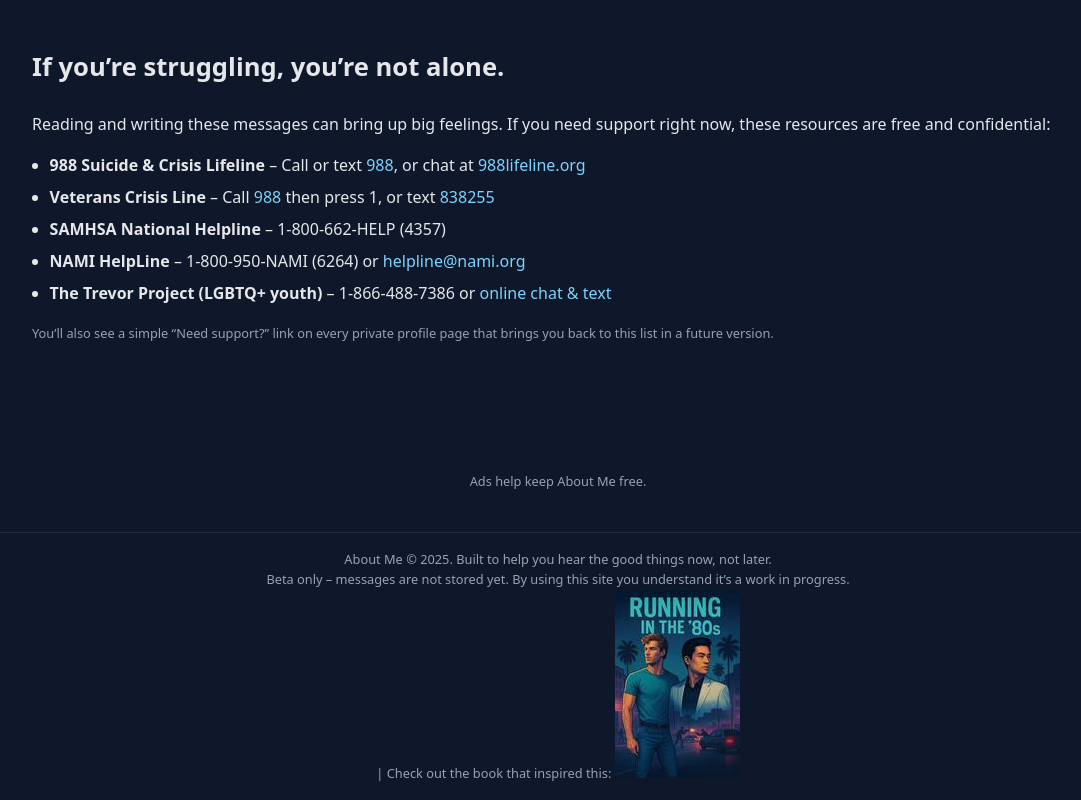
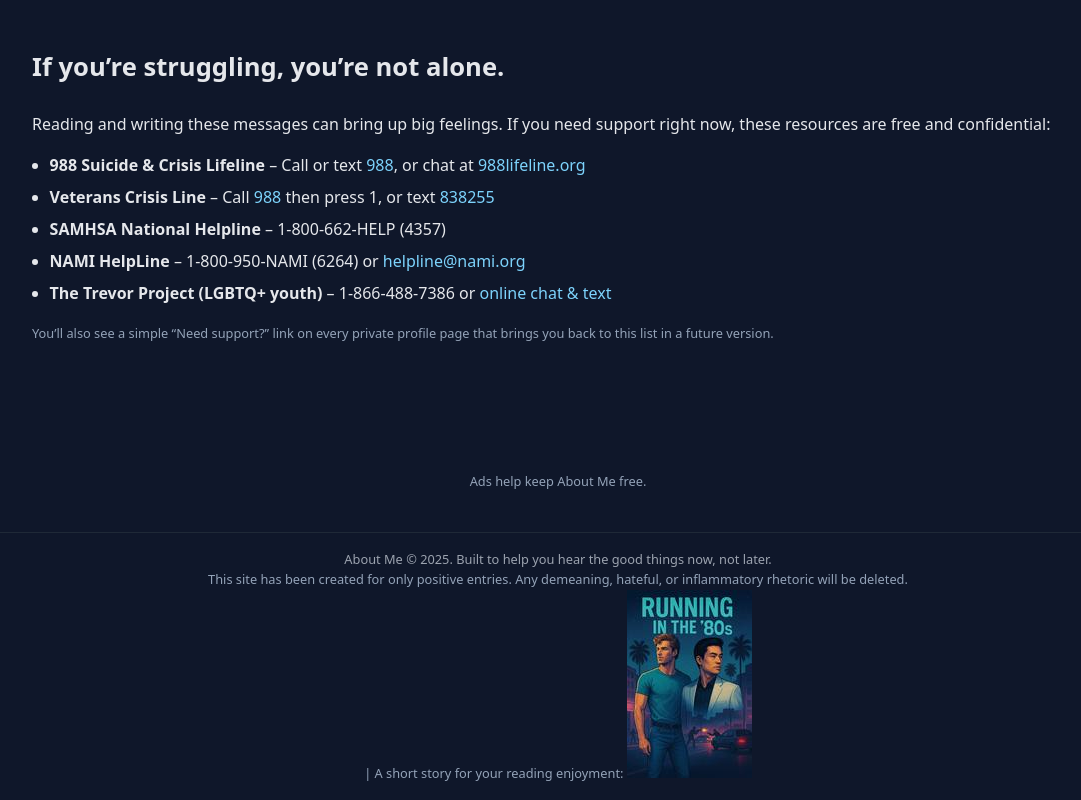
Before and after one commit to whatwouldtheysayaboutme-source/About-Me, a website: page public/index.html in a window 1280 px wide. Shown: the part 2173-2973 px from the top of the page, without its empty margins (82-1163 px from the left). Drawn offline with Linux system fonts and the light colour scheme.

Commit message:
Update index.html

```diff
--- a/public/index.html
+++ b/public/index.html
@@ -208,9 +208,9 @@
   </p>
 
   <p class="small-note">
-    Beta only – messages are not stored yet. By using this site you understand it’s a work in progress.
+    This site has been created for only positive entries. Any demeaning, hateful, or inflammatory rhetoric will be deleted.
     <br>
-    | Check out the book that inspired this:
+    | A short story for your reading enjoyment:
 
     <a href="https://draft2digital.com/book/2988647" target="_blank" rel="noreferrer" class="book-link">
      <img src="Running-in-the-80s-cover_image_view_book.png" alt="Running in the ’80s cover" class="book-thumb">
```
